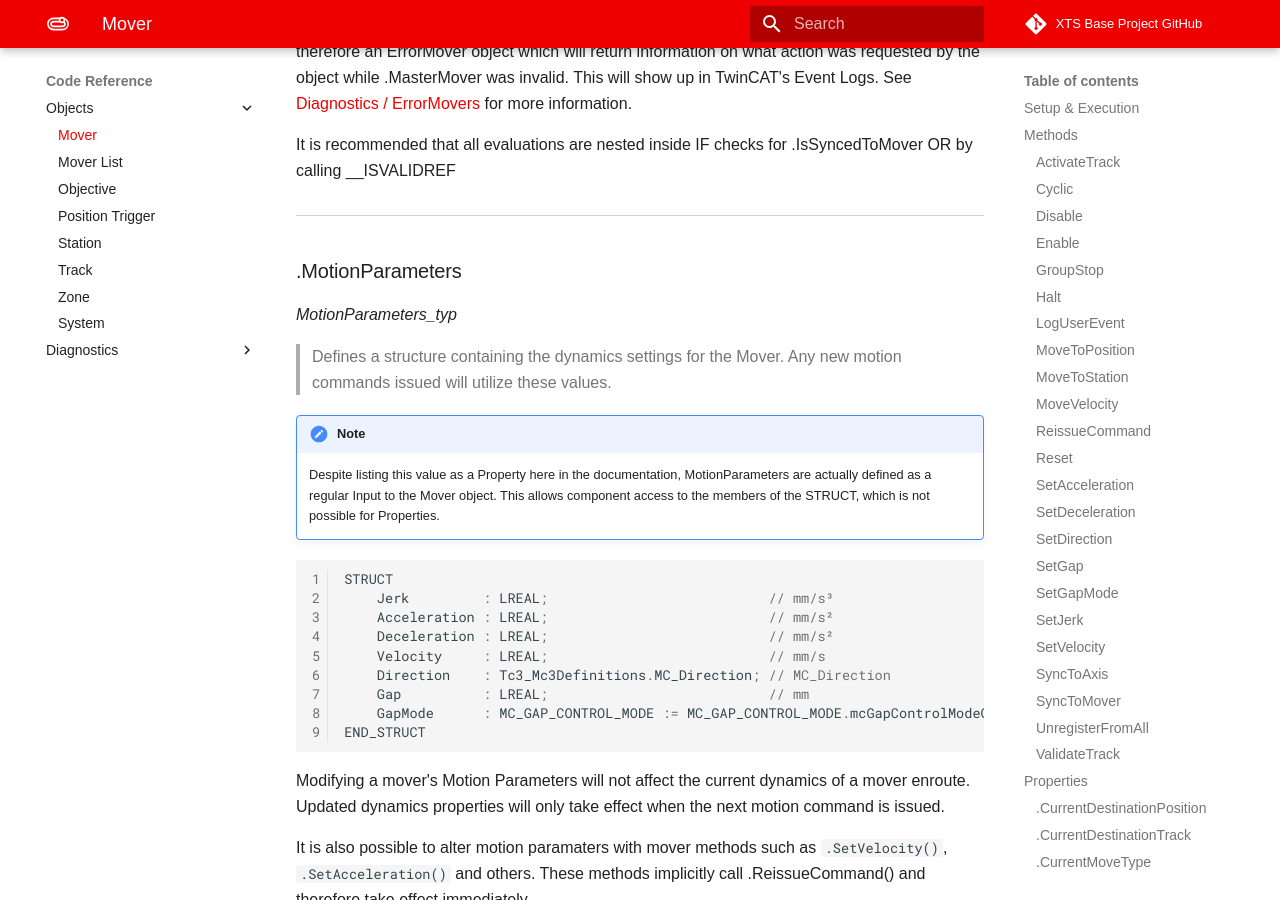
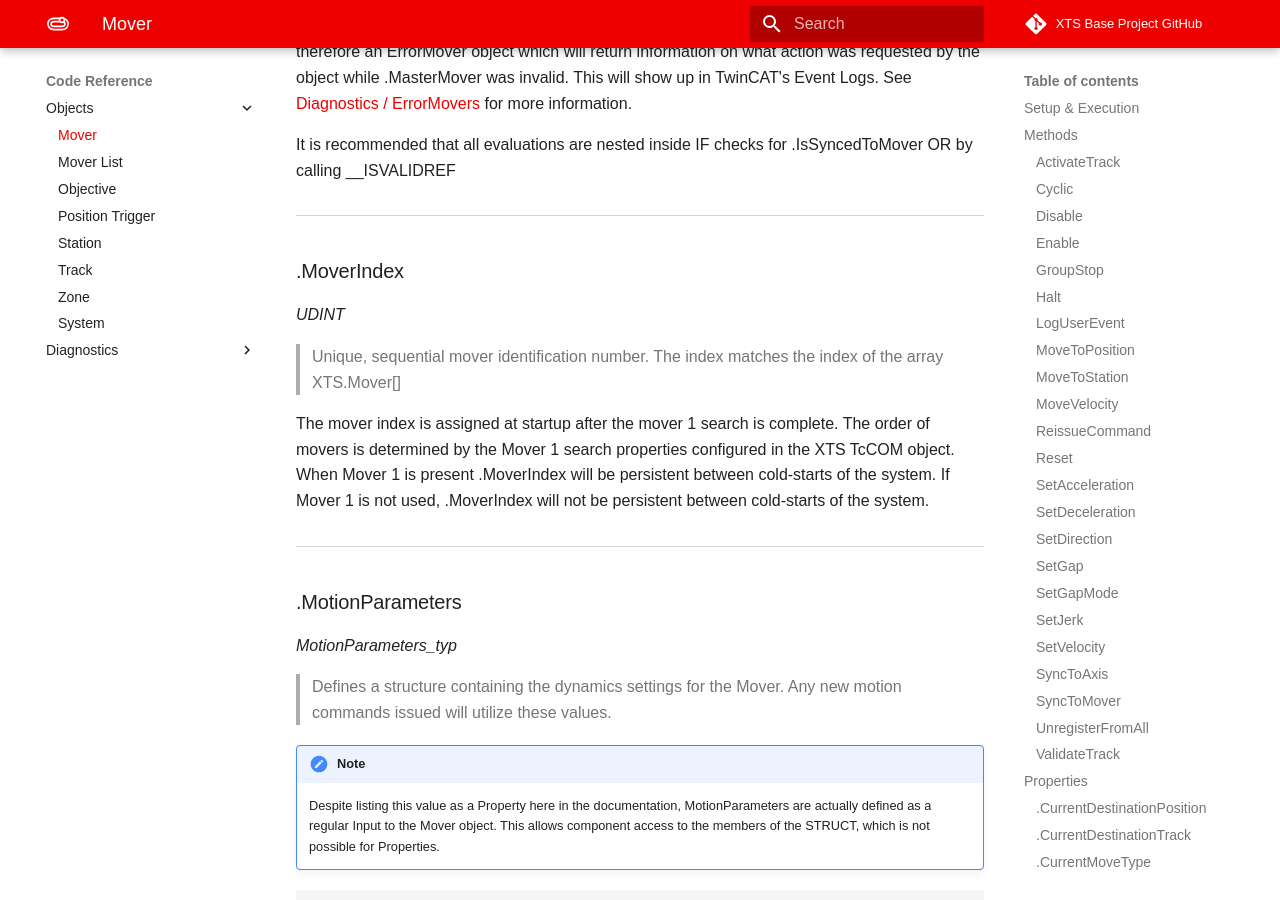
Before and after one commit to Beckhoff-USA-Community/XTS_Base, an MkDocs documentation site: the page built from Documentation/docs/CodeReference/Objects/Mover.md, in a window 1280 px wide and 900 px high, scrolled down 15523 px. Built offline with MkDocs 1.6.1 and Material for MkDocs 9.7.7, drawn with Linux system fonts in a browser that asks for light colours; some web fonts are replaced; comment, search, counter and statistics services are not loaded.

Commit message:
Add Mover.MoverIndex property documentation (#118)

```diff
--- a/Documentation/docs/CodeReference/Objects/Mover.md
+++ b/Documentation/docs/CodeReference/Objects/Mover.md
@@ -548,6 +548,14 @@ When this mover is not slaved to another mover, .MasterMover is an invalid refer
 
 It is recommended that all evaluations are nested inside IF checks for .IsSyncedToMover OR by calling __ISVALIDREF
 
+### .MoverIndex
+
+*UDINT*
+
+> Unique, sequential mover identification number. The index matches the index of the array XTS.Mover[]
+
+The mover index is assigned at startup after the mover 1 search is complete. The order of movers is determined by the Mover 1 search properties configured in the XTS TcCOM object. When Mover 1 is present .MoverIndex will be persistent between cold-starts of the system. If Mover 1 is not used, .MoverIndex will not be persistent between cold-starts of the system.
+
 ### .MotionParameters
 
 *MotionParameters_typ*
```
